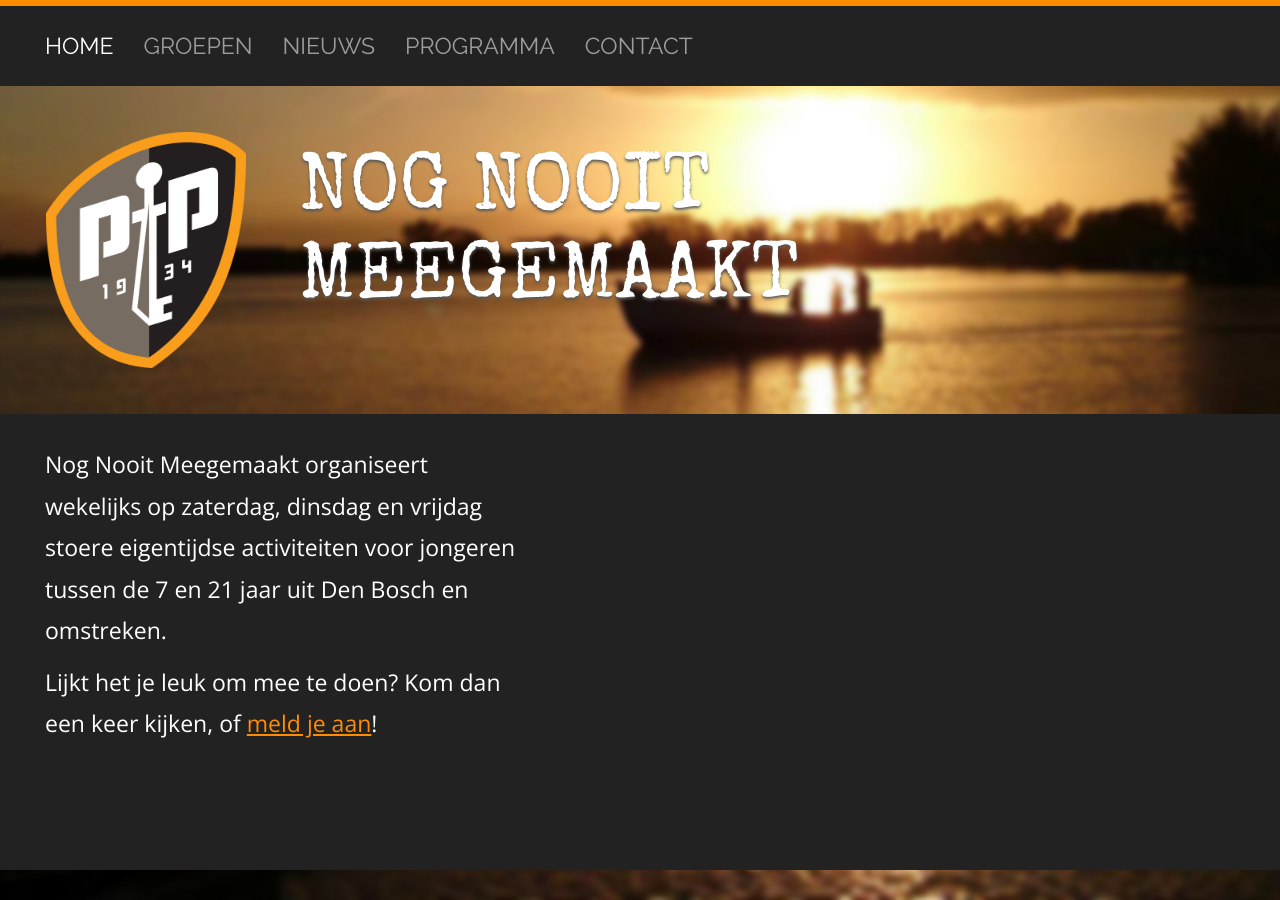
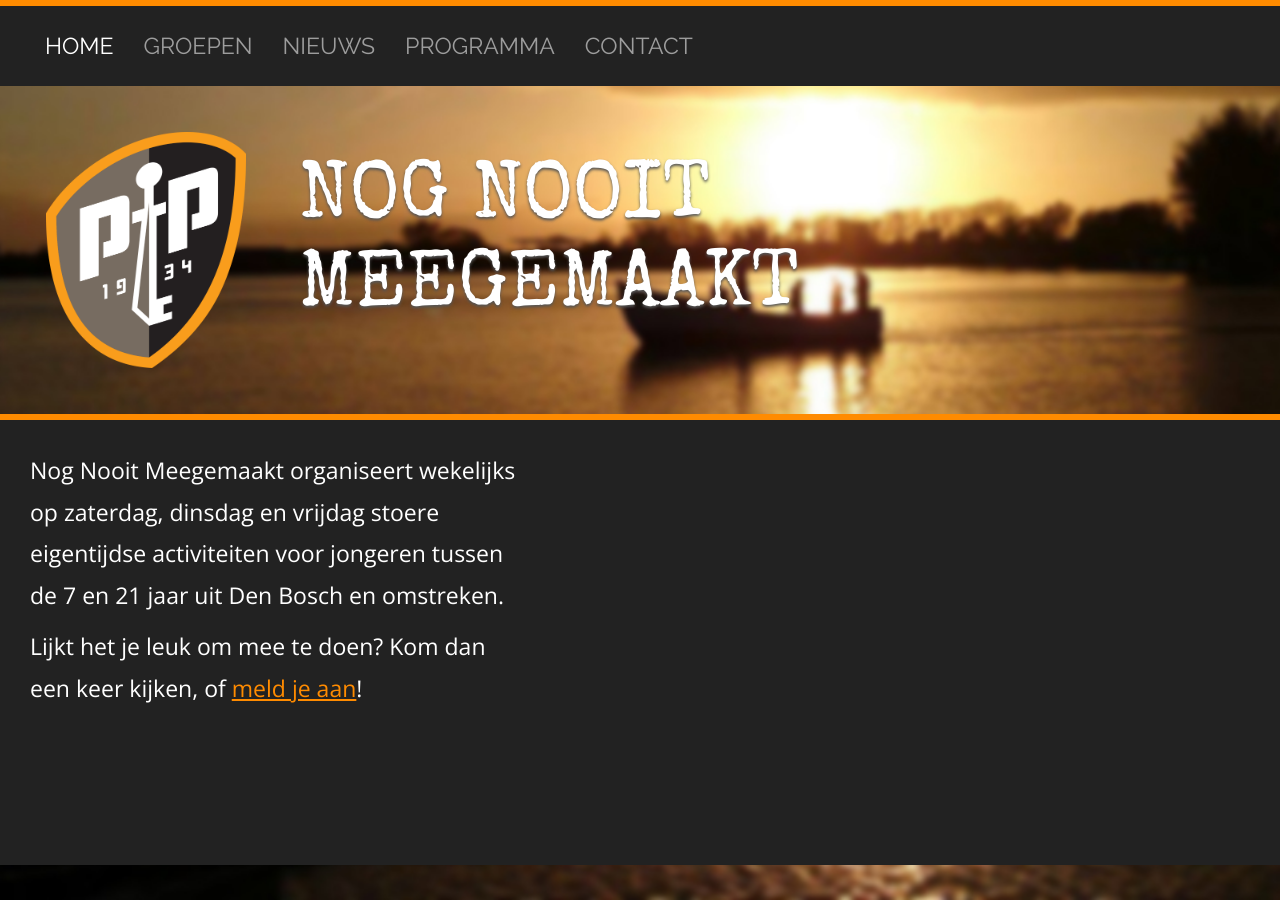
Before and after one commit to nognooitmeegemaakt/website, a Jekyll site: the page built from index.html, in a window 1280 px wide. Built offline with Jekyll 4.4.1, drawn with Linux system fonts in a browser that asks for light colours; some web fonts are replaced.

Commit message:
Tweak callout on homepage.

```diff
--- a/_sass/scale.scss
+++ b/_sass/scale.scss
@@ -27,9 +27,12 @@ html {
 }
 
 /* Landing page. */
+.header h1.title {
+  margin-top: .3em;
+}
 .header h1 {
   font-size: 4.5em;
-  margin-top: .2em;
+
 
   img {
     height: .8em;
--- a/_sass/theme.scss
+++ b/_sass/theme.scss
@@ -436,7 +436,8 @@ html {
    ************************ */
 
 .callout {
-  margin: $spacing-unit;
+  padding: $spacing-unit;
+  border-top: $brand-border solid $brand-color;
 }
 
 .callout p {
@@ -457,7 +458,7 @@ html {
     padding: 28px;
     margin: 0 -15px;
     background-color: $background-color;
-    border-top: $brand-border solid $brand-color;
+
   }
 }
 
```
